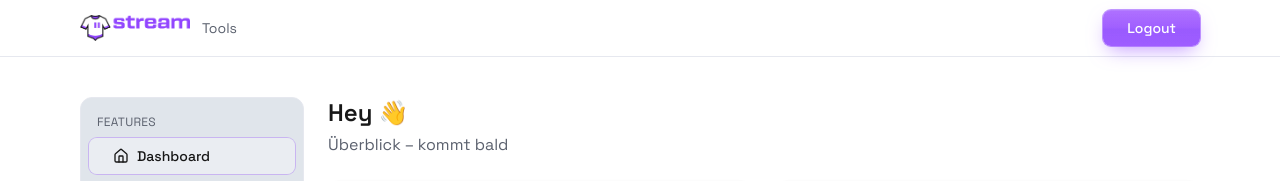
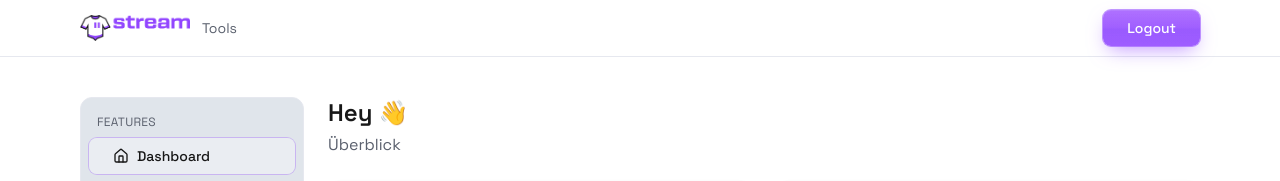
Before and after one commit to juliansngr/streamwear-tools, a Next.js app: page /u/dashboard in a window 1280 px wide. Shown: the top 181 px of the page. Built offline with nearby package versions, Linux system fonts and the light colour scheme; no server answers; the database is empty.

Commit message:
removed coming soon from dashboard

```diff
--- a/app/u/dashboard/page.jsx
+++ b/app/u/dashboard/page.jsx
@@ -84,7 +84,7 @@ export default async function Dashboard() {
         title={`Hey ${
           profileData?.display_name ? profileData?.display_name : ""
         } 👋`}
-        subtitle="Überblick – kommt bald"
+        subtitle="Überblick"
       />
       <div className="grid gap-6 sm:grid-cols-2">
         <Card className="p-6">
```
